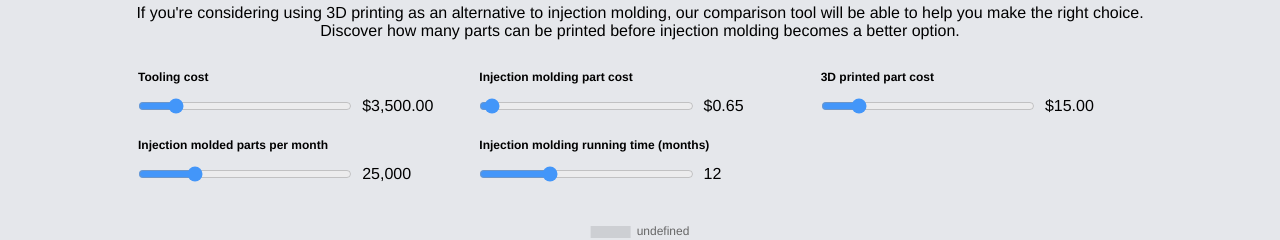
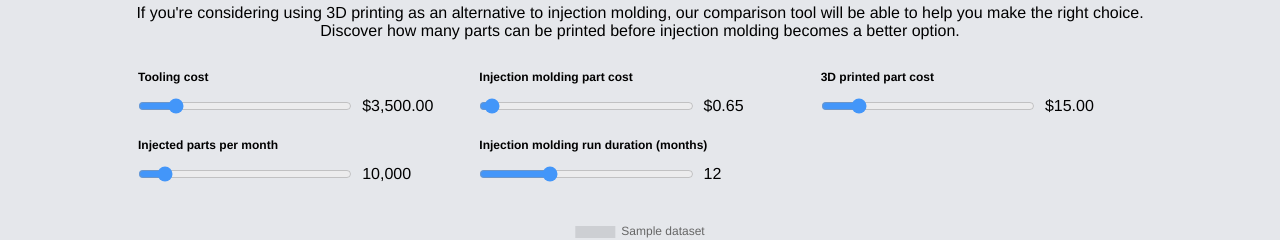
Before and after one commit to pihiwatari/flexhub, a Vue app: page /#/break-even in a window 1280 px wide. Shown: the part 143-383 px from the top of the page. Built offline with nearby package versions, Linux system fonts and the light colour scheme.

Commit message:
Corrected data format transfer between components. Data is now passed as an object instead of destructured attributes. I need to addfunctions that cre

```diff
--- a/src/components/ChartForm.vue
+++ b/src/components/ChartForm.vue
@@ -1,47 +1,17 @@
 <template>
   <div class="form-container">
-    <RangeSlider
-      :min-value="1500"
-      :max-value="15000"
-      :value="3500"
-      :step-value="500"
-      range-name="Tooling cost"
-      @range-input="updateRangeValue"
-    />
-    <RangeSlider
-      :min-value="0.1"
-      :max-value="30"
-      :value="0.65"
-      :step-value="0.05"
-      range-name="Injection molding part cost"
-      @range-input="updateRangeValue"
-    />
-    <RangeSlider
-      :min-value="0.1"
-      :max-value="100"
-      :value="15"
-      :step-value="0.1"
-      range-name="3D printed part cost"
-      @range-input="updateRangeValue"
-    />
-    <RangeSlider
-      :min-value="1000"
-      :max-value="100000"
-      :value="25000"
-      :step-value="500"
-      :isCurrency="false"
-      range-name="Injection molded parts per month"
-      @range-input="updateRangeValue"
-    />
-    <RangeSlider
-      :min-value="1"
-      :max-value="36"
-      :value="12"
-      :step-value="1"
-      :isCurrency="false"
-      range-name="Injection molding running time (months)"
-      @range-input="updateRangeValue"
-    />
+    <ul v-for="slider in rangeSlidersData" :key="slider.id">
+      <RangeSlider
+        :id="slider.id"
+        :min-value="slider.minValue"
+        :max-value="slider.maxValue"
+        :value="slider.value"
+        :step-value="slider.stepValue"
+        :range-name="slider.rangeName"
+        :is-currency="slider.isCurrency"
+        @range-input="updateRangeValue"
+      />
+    </ul>
   </div>
 </template>
 
@@ -54,25 +24,70 @@ export default {
   emits: ["chartDataChange"],
   data() {
     return {
+      rangeSlidersData: [
+        {
+          id: 1,
+          minValue: 1500,
+          maxValue: 15000,
+          value: 3500,
+          stepValue: 500,
+          isCurrency: true,
+          rangeName: "Tooling cost",
+        },
+        {
+          id: 2,
+          minValue: 0.1,
+          maxValue: 30,
+          value: 0.65,
+          stepValue: 0.05,
+          isCurrency: true,
+          rangeName: "Injection molding part cost",
+        },
+        {
+          id: 3,
+          minValue: 0.1,
+          maxValue: 100,
+          value: 15,
+          stepValue: 0.1,
+          isCurrency: true,
+          rangeName: "3D printed part cost",
+        },
+        {
+          id: 4,
+          minValue: 1000,
+          maxValue: 100000,
+          value: 10000,
+          stepValue: 500,
+          isCurrency: false,
+          rangeName: "Injected parts per month",
+        },
+        {
+          id: 5,
+          minValue: 1,
+          maxValue: 36,
+          value: 12,
+          stepValue: 1,
+          isCurrency: false,
+          rangeName: "Injection molding run duration (months)",
+        },
+      ],
       rangeSlidersValues: [],
     };
   },
   methods: {
     updateRangeValue(data) {
-      const { rangeName, sliderValue } = data;
 
-      //find object index in array
+      // Get object from  array
       const index = this.rangeSlidersValues.findIndex(
-        (obj) => obj.rangeName == rangeName
+        (item) => item.rangeId === data.rangeId
       );
 
-      //replace value in object
-
-      if (index !== -1) {
-        this.rangeSlidersValues[index].sliderValue = sliderValue;
+      // If the object doesn't exist within the array we push the data objects
+      // but, if it exists then we just replace old value with new value
+      if (index === -1) {
+        this.rangeSlidersValues.push(data);
       } else {
-        //if object doesn't exists, then push new object.
-        this.rangeSlidersValues.push(data);
+        this.rangeSlidersValues[index].rangeValue = data.rangeValue;
       }
 
       //emit information to BreakEven component
--- a/src/components/Charts.vue
+++ b/src/components/Charts.vue
@@ -7,26 +7,72 @@ import Chart from "chart.js/auto";
 export default {
   props: ["chartData"],
   data() {
-    return {};
-  },
-  mounted() {
-    const ctx = document.getElementById("canvas").getContext("2d");
-    const chart = () => {
-      new Chart(ctx, {
+    return {
+      initialChartOptions: {
         type: "bar",
         data: {
           datasets: [
             {
+              label: "Sample dataset",
               data: [20, 10],
             },
           ],
           labels: ["a", "b"],
         },
-      });
+      },
     };
-    chart();
+  },
+  methods: {
+    createInitialChart(ctx, options) {
+      new Chart(ctx, options);
+    },
+    getData(id) {
+      // Return an empty object if the prop is empty to avoid errors.
+      if (!this.chartData) {
+        return {};
+      }
+
+      // get object using rangeName key identifier
+      const data = this.chartData.find((object) => object["rangeId"] == id);
+      return data;
+    },
+
+    // Create a period of time for injection molding process
+    createTimePeriod(time) {
+      let timePeriod = [];
+      for (let i = 0; i < time; i++) {
+        timePeriod.push(i);
+      }
+      return timePeriod;
+    },
+  },
+  computed: {
+    // chartData comes from ChartForm.vue
+    tooling() {
+      return this.getData(1);
+    },
+    injectionPartsCost() {
+      return this.getData(2);
+    },
+    printedPartsCost() {
+      return this.getData(3);
+    },
+    partsPerMonth() {
+      return this.getData(4);
+    },
+    runningMonths() {
+      return this.getData(5);
+    },
+  },
+  mounted() {
+    const ctx = document.getElementById("canvas").getContext("2d");
+    this.createInitialChart(ctx, this.initialChartOptions);
   },
 };
 </script>
 
-<style scoped lang="scss"></style>
+<style scoped lang="scss">
+canvas {
+  margin-top: 20px;
+}
+</style>
--- a/src/components/RangeSlider.vue
+++ b/src/components/RangeSlider.vue
@@ -4,7 +4,7 @@
   for the break-even calculator display using chart.js.
 -->
   <div>
-    <label :for="rangeName"> {{ sliderName }} </label>
+    <label :for="rangeName"> {{ rangeName }} </label>
     <input
       class="range-slider"
       type="range"
@@ -13,7 +13,7 @@
       :step="stepValue"
       :name="rangeName"
       v-model="sliderValue"
-      @change="sendValue({ rangeName, sliderValue})"
+      @change="sendValue"
     />
     <span> {{ isCurrency ? currencyValue : numberValue }} </span>
   </div>
@@ -22,6 +22,7 @@
 <script>
 export default {
   props: {
+    id: Number,
     minValue: Number,
     maxValue: Number,
     value: Number,
@@ -33,17 +34,19 @@ export default {
       required: false,
     },
   },
-  emits: {
-    rangeInput: null,
-  },
+  emits: ["rangeInput"],
   data() {
     return {
       sliderValue: this.value,
-      sliderName: this.rangeName,
     };
   },
   methods: {
-    sendValue(data) {
+    sendValue() {
+      const data = new Object();
+      data.rangeId = this.id;
+      data.rangeName = this.rangeName;
+      data.rangeValue = this.sliderValue;
+
       this.$emit("rangeInput", data);
     },
     // changeSliderColor() {
--- a/src/views/BreakEven.vue
+++ b/src/views/BreakEven.vue
@@ -22,7 +22,7 @@ export default {
   },
   data() {
     return {
-      newChartData: [],
+      newChartData: "",
     }
   },
   methods: {
```
